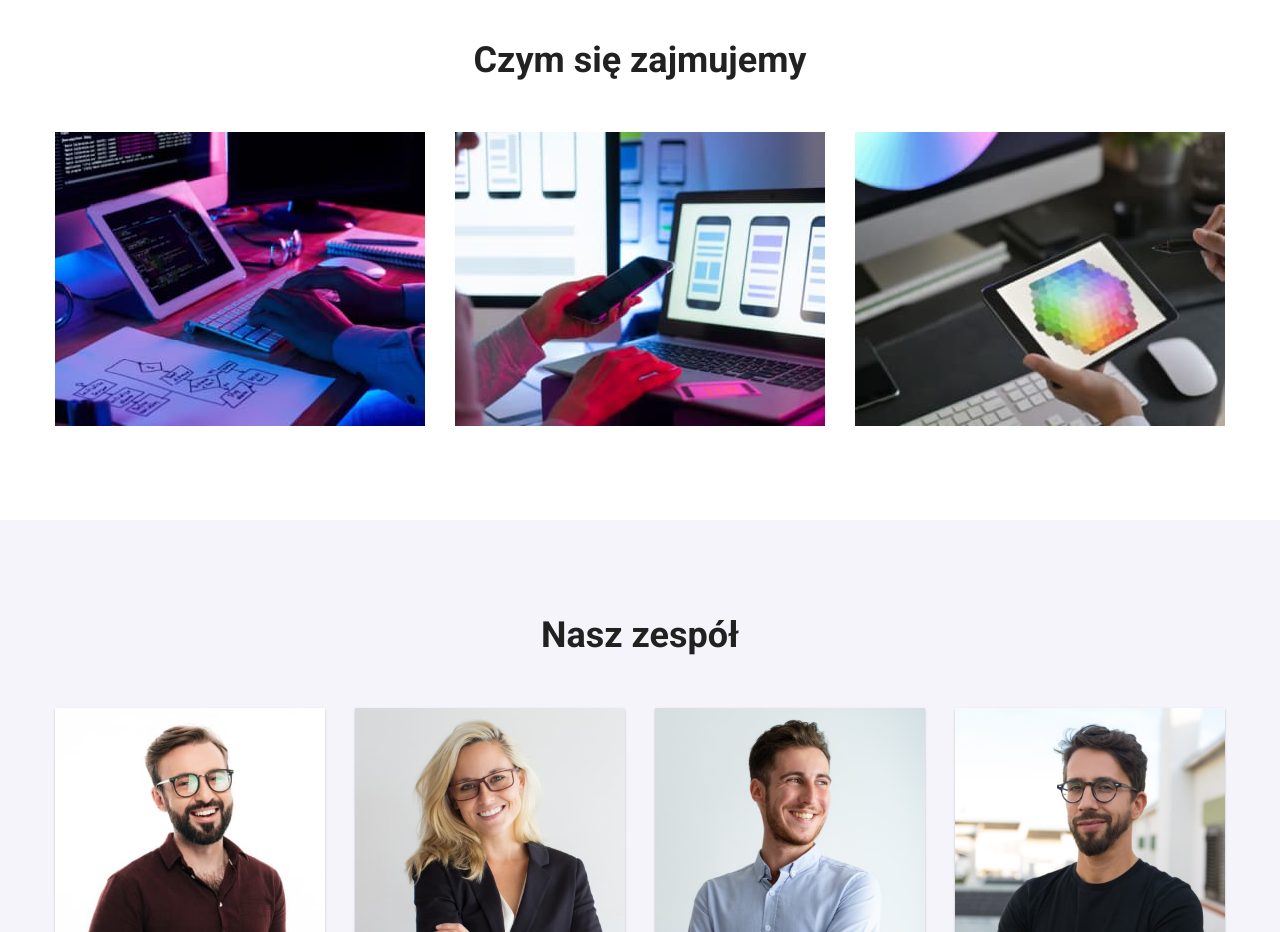
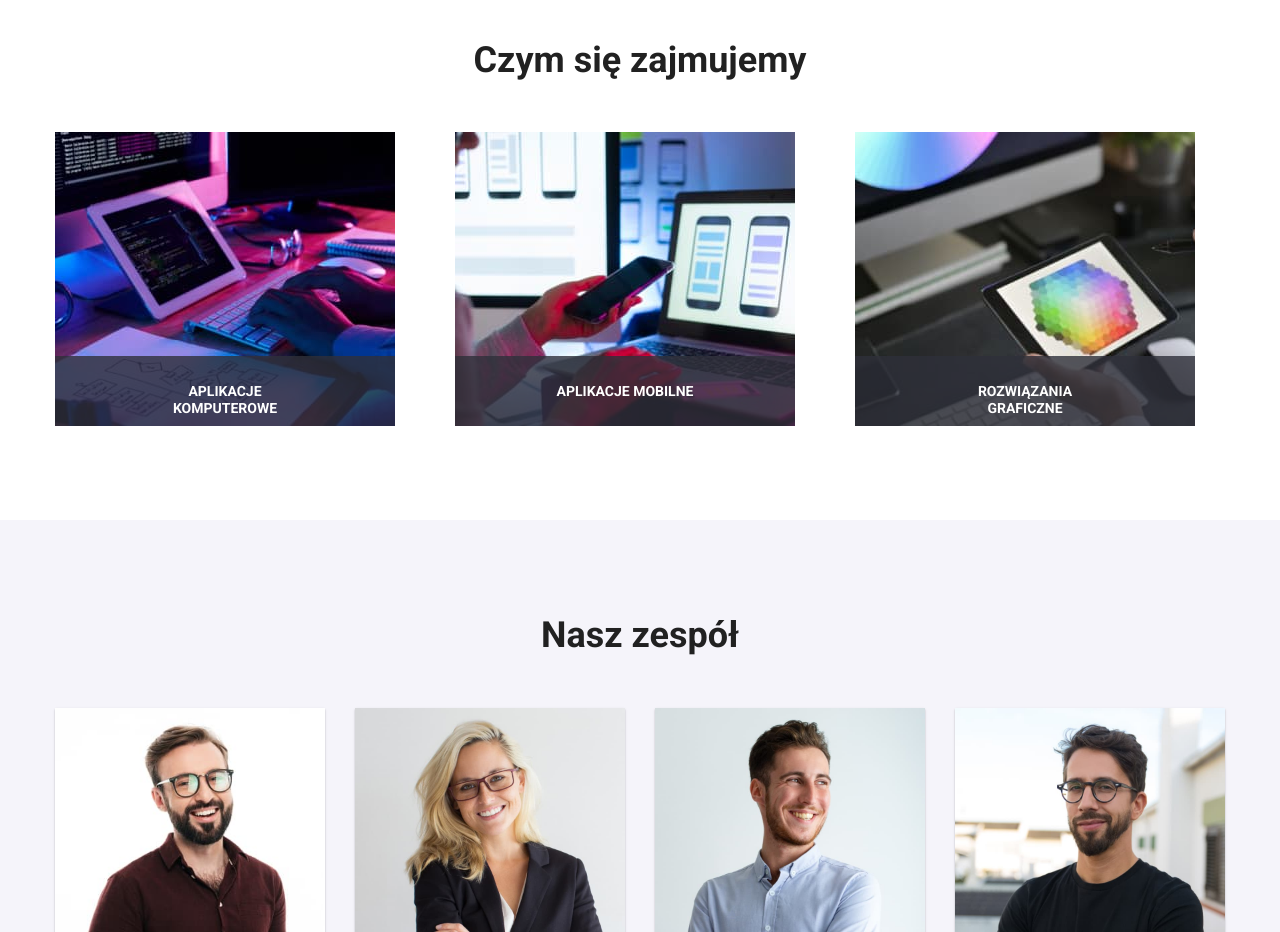
Before and after one commit to KingaStefanska/goit-markup-hw-05, a plain HTML site: page index.html in a window 1280 px wide. Shown: the part 1080-2012 px from the top of the page. Drawn offline with nearby package versions, Linux system fonts and the light colour scheme.

Commit message:
napisy do aktywności

```diff
--- a/css/styles.css
+++ b/css/styles.css
@@ -305,6 +305,25 @@ img {
   display: flex;
   justify-content: center;
   padding-bottom: 94px;
+}
+
+.thumb {
+  position: relative;
+  overflow: hidden;
+}
+
+.label {
+  position: absolute;
+  top: 224px;
+  bottom: 0;
+  width: 100%;
+  font-size: 14px;
+  font-weight: bold;
+  text-transform: uppercase;
+  text-align: center;
+  padding: 27px 90px;
+  background-color: rgba(47, 48, 58, 0.8);
+  color: #fff;
 }
 
 .team {
--- a/index.html
+++ b/index.html
@@ -119,28 +119,37 @@
           <h2 class="title-activities">Czym się zajmujemy</h2>
           <ul class="list-activities list">
             <li class="picture">
+              <div class="thumb">
                 <img
                   src="images/computer.jpg"
                   alt="programowanie"
                   width="370"
                   height="294"
                 />
+                <p class="label">Aplikacje komputerowe</p>
+              </div>
             </li>
             <li class="picture">
+              <div class="thumb">
                 <img
                   src="images/phone.jpg"
                   alt="tworzenie interfejsu"
                   width="370"
                   height="294"
                 />
+                <p class="label">Aplikacje mobilne</p>
+              </div>
             </li>
             <li class="picture">
+              <div class="thumb">
                 <img
                   src="images/tablet.jpg"
                   alt="projektowanie"
                   width="370"
                   height="294"
                 />
+                <p class="label">Rozwiązania graficzne</p>
+              </div>
             </li>
           </ul>
         </div>
```
Lines whose indentation alone changed are shown as unchanged.
